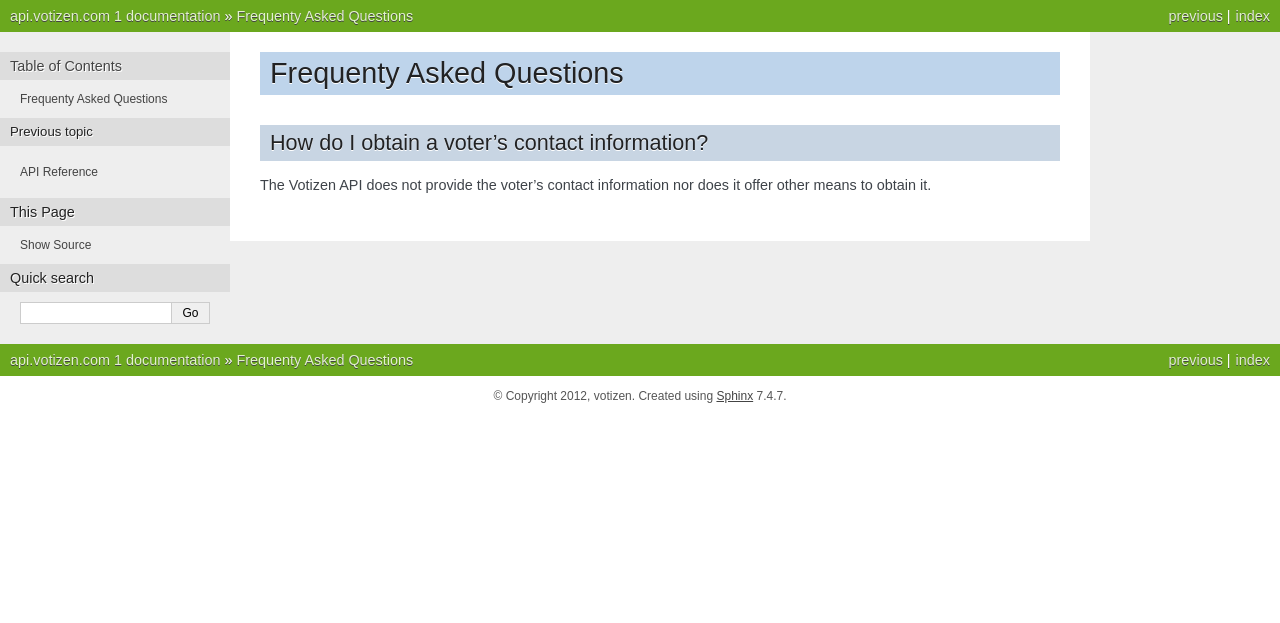
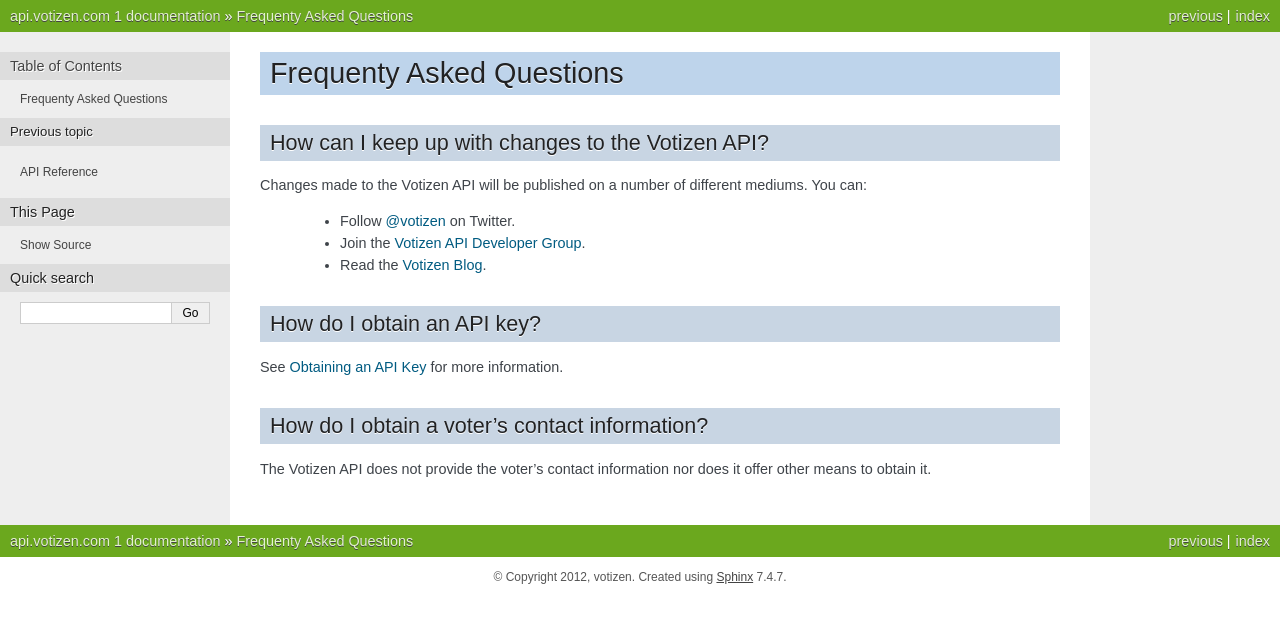
Before and after one commit to aditya-raj/api_doc, a Sphinx documentation site: the page built from docs/faq.rst, in a window 1280 px wide. Shown: the top 623 px of the page. Built offline with Sphinx 7.4.7, drawn with Linux system fonts in a browser that asks for light colours.

Commit message:
Adds obtaining an API key to FAQ.

```diff
--- a/docs/faq.rst
+++ b/docs/faq.rst
@@ -4,6 +4,27 @@
 Frequenty Asked Questions
 =========================
 
+How can I keep up with changes to the Votizen API?
+--------------------------------------------------
+
+Changes made to the Votizen API will be published on a number of different
+mediums. You can:
+
+    - Follow `@votizen`_ on Twitter.
+    - Join the `Votizen API Developer Group`_.
+    - Read the `Votizen Blog`_.
+
+.. _@votizen: https://twitter.com/intent/user?screen_name=votizen
+.. _Votizen API Developer Group: http://groups.google.com/group/votizen-api
+.. _Votizen Blog: http://blog.votizen.com
+
+
+How do I obtain an API key?
+---------------------------
+
+See :ref:`obtaining-an-api-key` for more information.
+
+
 How do I obtain a voter's contact information?
 ----------------------------------------------
 
--- a/docs/getting-started.rst
+++ b/docs/getting-started.rst
@@ -11,6 +11,8 @@
     Voter data may only be used for political purposes. Commercial use is
     prohibited by law.
 
+
+.. _obtaining-an-api-key:
 
 Obtaining an API Key
 ====================
```
